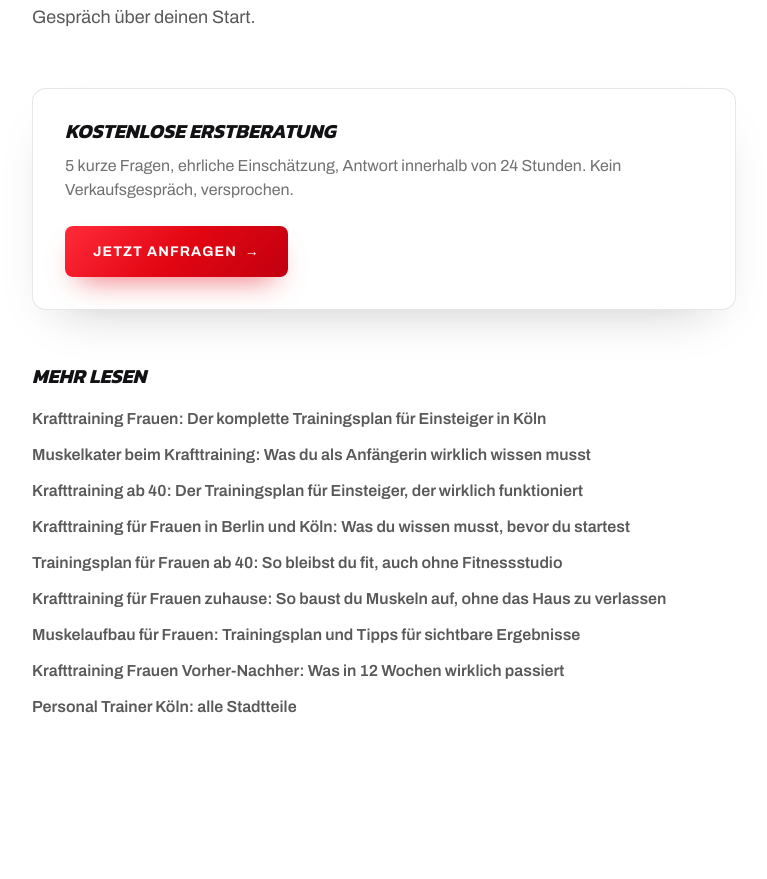
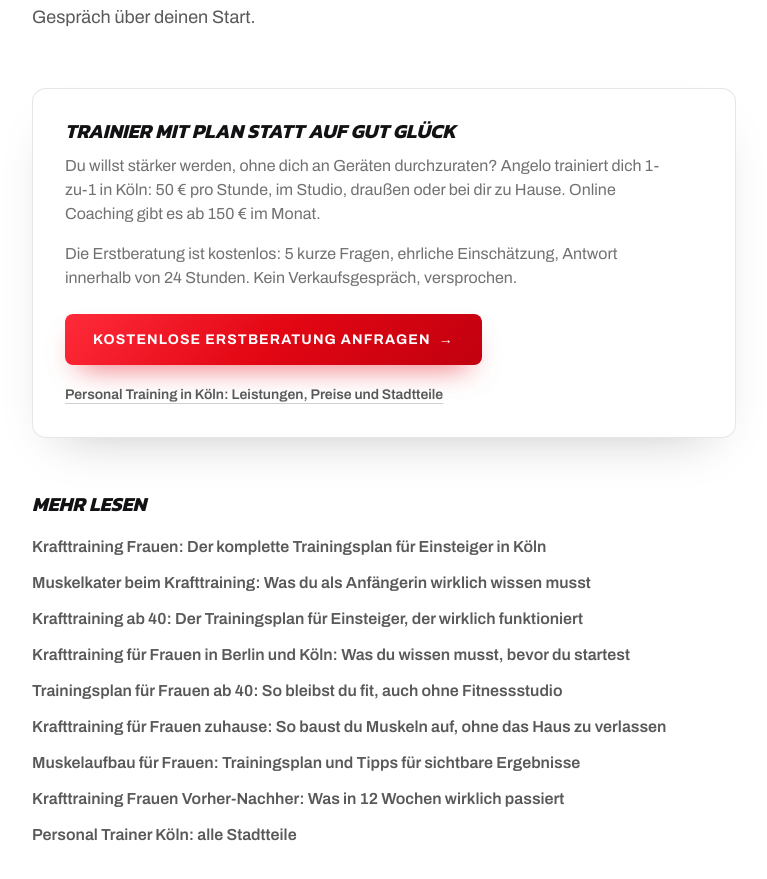
Before and after one commit to Massaro1997/coach-angelo, a Next.js app: page /blog/krafttraining-frauen-ab-50-trainingsplan in a window 1280 px wide. Shown: the part 4761-5640 px from the top of the page, without its empty margins (256-1023 px from the left). Built offline with nearby package versions, Linux system fonts and the light colour scheme.

Commit message:
feat(seo): box finale del blog con offerta concreta per tema, prezzi veri e link al pilastro Personal Trainer Köln
Co-Authored-By: Claude Fable 5 <noreply@anthropic.com>

```diff
--- a/src/app/blog/[slug]/page.tsx
+++ b/src/app/blog/[slug]/page.tsx
@@ -20,6 +20,26 @@ function relatedPosts(slug: string, count = 8) {
     .sort((a, b) => b.score - a.score || a.i - b.i)
     .slice(0, count)
     .map((r) => r.p);
+}
+
+// Riga d'offerta del box finale, scelta dal tema dello slug. Prezzi veri già
+// pubblicati su /servizi e nell'articolo costi. Hyrox riceve il testo generico:
+// Angelo non prepara per Hyrox.
+function ctaLead(slug: string): string {
+  const generic =
+    "Du willst trainieren mit einem Plan, der zu deinem Alltag passt? Angelo trainiert dich 1-zu-1 in Köln: 50 € pro Stunde, im Studio, draußen oder bei dir zu Hause. Online Coaching gibt es ab 150 € im Monat.";
+  if (/hyrox/.test(slug)) return generic;
+  if (/frauen|ab-50|wechseljahre/.test(slug))
+    return "Du willst stärker werden, ohne dich an Geräten durchzuraten? Angelo trainiert dich 1-zu-1 in Köln: 50 € pro Stunde, im Studio, draußen oder bei dir zu Hause. Online Coaching gibt es ab 150 € im Monat.";
+  if (/muskelaufbau|ab-40|mann|testosteron|bierbauch/.test(slug))
+    return "Du willst Muskeln aufbauen, ohne deine Gelenke zu verheizen? Angelo trainiert dich 1-zu-1 in Köln: 50 € pro Stunde, im Studio, draußen oder bei dir zu Hause. Online Coaching gibt es ab 150 € im Monat.";
+  if (/abnehm|abnehmen|gewicht|grundumsatz|kalorien/.test(slug))
+    return "Du willst abnehmen und das Ergebnis diesmal halten? Angelo trainiert dich 1-zu-1 in Köln, Natalie berät dich bei der Ernährung. 50 € pro Stunde, Online Coaching ab 150 € im Monat.";
+  if (/schmerz|ruecken|knie|schulter|nacken|faszien|mobility|beweglichkeit/.test(slug))
+    return "Du willst trainieren, ohne dass es wehtut? Angelo baut dein Training 1-zu-1 um deine Baustellen herum auf: 50 € pro Stunde in Köln, im Studio, draußen oder bei dir zu Hause.";
+  if (/lauf|joggen|zone-2|marathon|ausdauer/.test(slug))
+    return "Du willst ausdauernder werden und verletzungsfrei bleiben? Angelo kombiniert dein Lauftraining mit Krafttraining, 1-zu-1 in Köln: 50 € pro Stunde. Online Coaching gibt es ab 150 € im Monat.";
+  return generic;
 }
 
 export function generateStaticParams() {
@@ -169,18 +189,29 @@ export default async function BlogPostPage({
           {/* CTA */}
           <div className="fp-scheda mt-14 p-8">
             <h3 className="text-xl fp-titolo text-ink mb-3">
-              Kostenlose Erstberatung
+              Trainier mit Plan statt auf gut Glück
             </h3>
+            <p className="text-ink/60 mb-4 max-w-prose">
+              {ctaLead(post.slug)}
+            </p>
             <p className="text-ink/60 mb-6 max-w-prose">
-              5 kurze Fragen, ehrliche Einschätzung, Antwort innerhalb von 24 Stunden. Kein
-              Verkaufsgespräch, versprochen.
+              Die Erstberatung ist kostenlos: 5 kurze Fragen, ehrliche Einschätzung, Antwort
+              innerhalb von 24 Stunden. Kein Verkaufsgespräch, versprochen.
             </p>
             <Link
               href="/contatti"
               className="fp-btn"
             >
-              Jetzt anfragen <span aria-hidden>→</span>
+              Kostenlose Erstberatung anfragen <span aria-hidden>→</span>
             </Link>
+            <p className="mt-5 text-sm">
+              <Link
+                href="/personal-trainer-koeln"
+                className="font-semibold text-ink/70 underline decoration-ink/20 underline-offset-4 transition-colors hover:text-gold"
+              >
+                Personal Training in Köln: Leistungen, Preise und Stadtteile
+              </Link>
+            </p>
           </div>
 
           {/* Altri articoli */}
```
